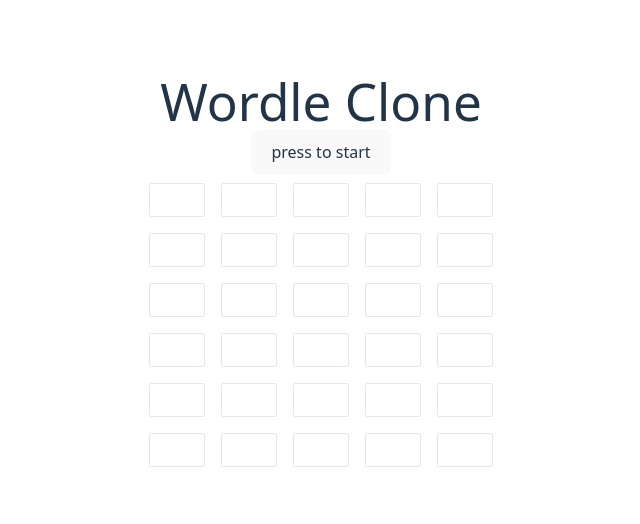
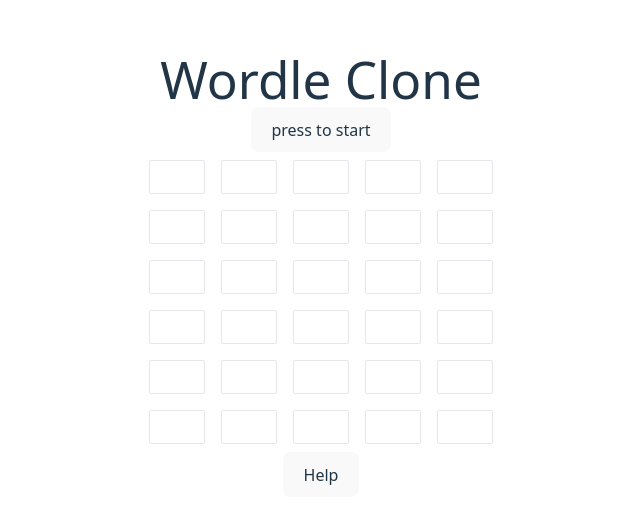
Before and after one commit to Aarav11-vaish/Wordle, a React (Vite) app: page / in a window 1280 px wide. Shown: the part 126-650 px from the top of the page, without its empty margins (319-959 px from the left). Built offline with nearby package versions, Linux system fonts and the light colour scheme; no server answers.

Commit message:
photo added

```diff
--- a/src/App.jsx
+++ b/src/App.jsx
@@ -1,6 +1,6 @@
 import { useState, useEffect } from 'react'
 import './App.css'
-
+import photo  from './assets/help.png'
 function App() {
   const [word, setWord] = useState('');
   const [clicked, setClicked] = useState(false);
@@ -24,6 +24,10 @@
           }
 const actualMap = buildFreqMap(word);
           const newRow = [];
+const helpcenter = () => {
+  window.open(photo, "_blank");
+};
+
 
   useEffect(() => {
     const handlekeypress = (e) => {
@@ -192,6 +196,9 @@
             ))}
           </div>
         ))}
+        <button
+        onClick={helpcenter()}
+        >Help</button>
       </div>
 
     </div>
```
Also changed, not shown: src/assets/help.png (added).
